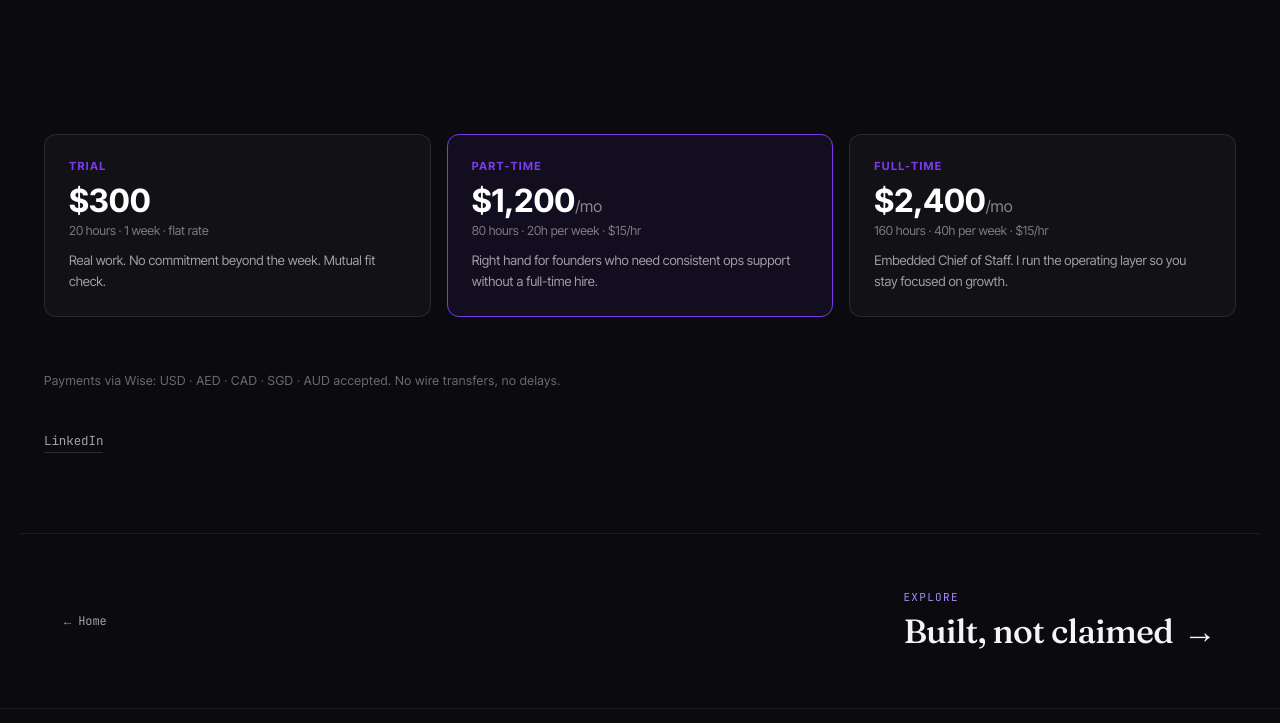
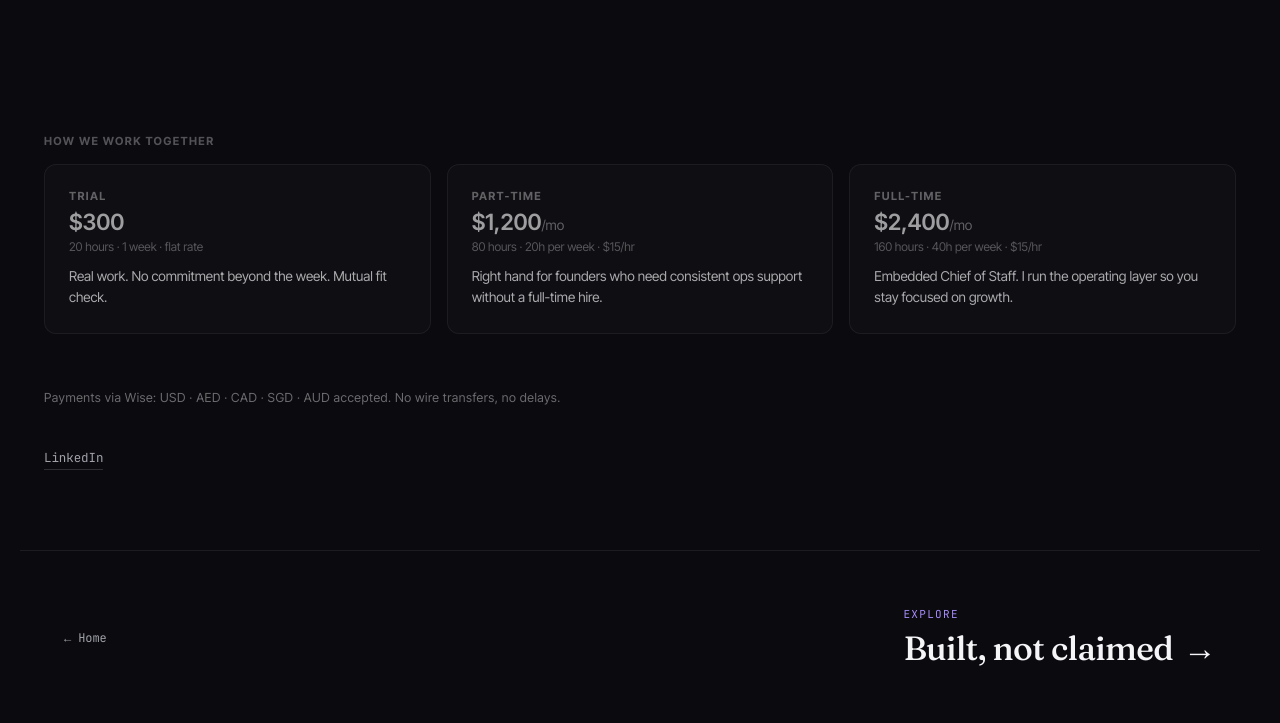
Before and after one commit to pymikofficial/cosmik.work, a plain HTML site: page contact.html in a window 1280 px wide. Shown: the part 1100-1823 px from the top of the page. Drawn offline with Linux system fonts and the light colour scheme; a script that the page names is missing.

Commit message:
fix: make pricing cards subtle, remove highlight, add section label

```diff
--- a/contact.html
+++ b/contact.html
@@ -132,6 +132,7 @@
           });
         </script>
 
+        <div class="pricing-section-label">HOW WE WORK TOGETHER</div>
         <div class="pricing-cards">
           <div class="pricing-card">
             <div class="pricing-card-label">TRIAL</div>
@@ -139,7 +140,7 @@
             <div class="pricing-card-detail">20 hours · 1 week · flat rate</div>
             <div class="pricing-card-desc">Real work. No commitment beyond the week. Mutual fit check.</div>
           </div>
-          <div class="pricing-card pricing-card-highlight">
+          <div class="pricing-card">
             <div class="pricing-card-label">PART-TIME</div>
             <div class="pricing-card-price">$1,200<span class="pricing-per">/mo</span></div>
             <div class="pricing-card-detail">80 hours · 20h per week · $15/hr</div>
--- a/css/style.css
+++ b/css/style.css
@@ -2222,48 +2222,56 @@
   .pricing-card {
     flex: 1;
     min-width: 200px;
-    border: 1px solid rgba(255,255,255,0.1);
+    border: 1px solid rgba(255,255,255,0.06);
     border-radius: 12px;
     padding: 1.5rem;
-    background: rgba(255,255,255,0.03);
+    background: rgba(255,255,255,0.02);
   }
 
   .pricing-card-highlight {
-    border-color: #7c3aed;
-    background: rgba(124,58,237,0.08);
+    border-color: rgba(255,255,255,0.06);
+    background: rgba(255,255,255,0.02);
   }
 
   .pricing-card-label {
     font-size: 0.7rem;
     font-weight: 700;
     letter-spacing: 0.12em;
-    color: #7c3aed;
+    color: rgba(255,255,255,0.35);
+    margin-bottom: 0.5rem;
+  }
+
+  .pricing-card-price {
+    font-size: 1.4rem;
+    font-weight: 600;
+    color: rgba(255,255,255,0.6);
+    line-height: 1;
+    margin-bottom: 0.35rem;
+  }
+
+  .pricing-section-label {
+    font-size: 0.7rem;
+    font-weight: 700;
+    letter-spacing: 0.12em;
+    color: rgba(255,255,255,0.3);
+    margin-bottom: 1rem;
+  }
+
+  .pricing-per {
+    font-size: 0.85rem;
+    font-weight: 400;
+    color: rgba(255,255,255,0.35);
+  }
+
+  .pricing-card-detail {
+    font-size: 0.75rem;
+    color: rgba(255,255,255,0.3);
     margin-bottom: 0.75rem;
   }
 
-  .pricing-card-price {
-    font-size: 2rem;
-    font-weight: 700;
-    color: #fff;
-    line-height: 1;
-    margin-bottom: 0.4rem;
-  }
-
-  .pricing-per {
-    font-size: 1rem;
-    font-weight: 400;
-    color: rgba(255,255,255,0.5);
-  }
-
-  .pricing-card-detail {
-    font-size: 0.78rem;
-    color: rgba(255,255,255,0.45);
-    margin-bottom: 0.75rem;
-  }
-
   .pricing-card-desc {
-    font-size: 0.82rem;
-    color: rgba(255,255,255,0.6);
+    font-size: 0.85rem;
+    color: rgba(255,255,255,0.65);
     line-height: 1.6;
   }
 
```
